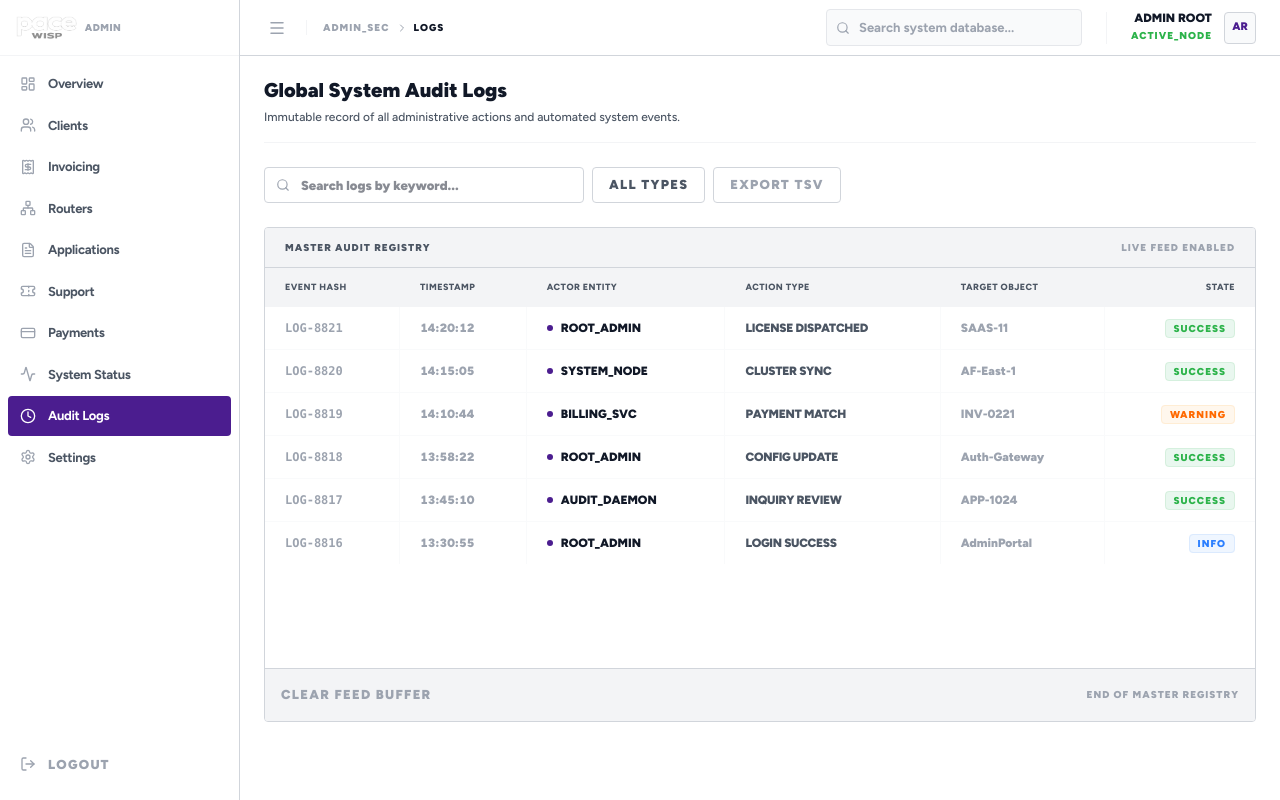
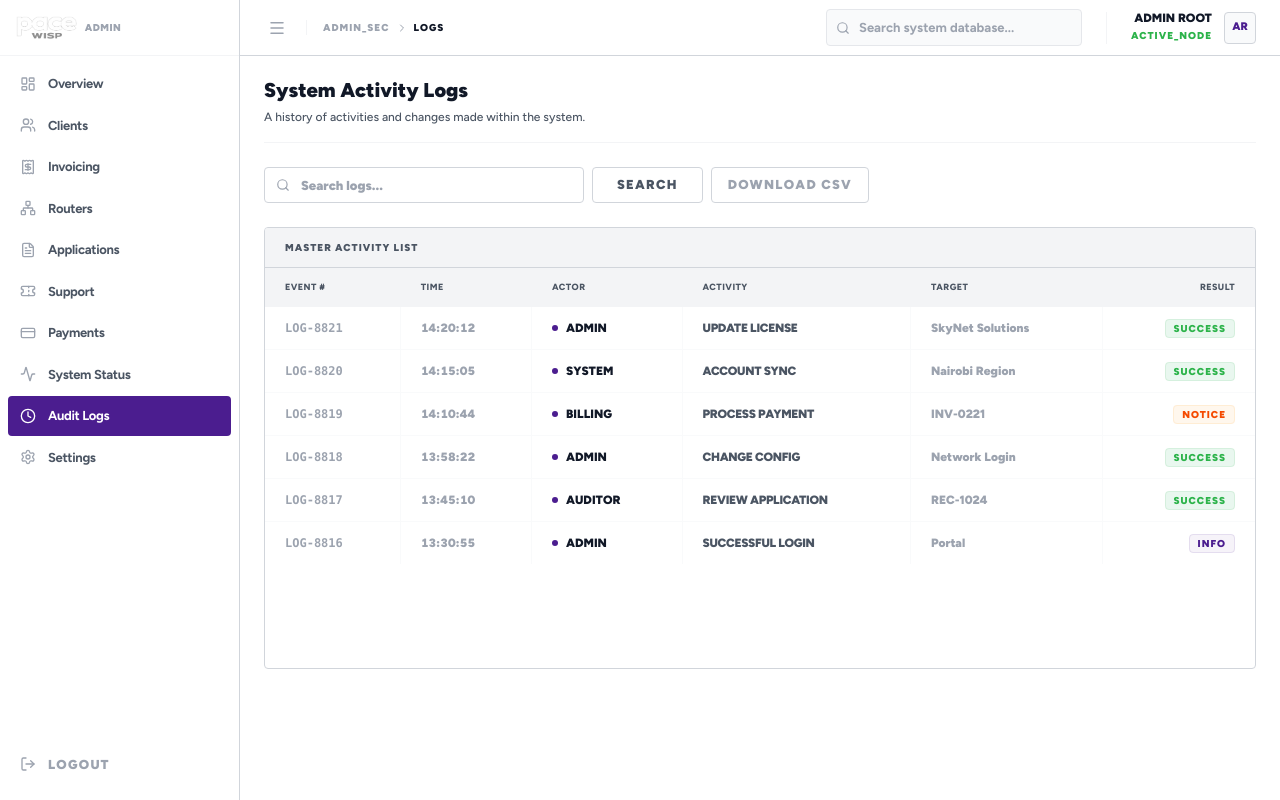
Before and after one commit to dennismutuku2005/pacewebsite, a Next.js app in the folder paceadmin/: page /dashboard/logs in a window 1280 px wide. Built offline with nearby package versions, Linux system fonts and the light colour scheme.

Commit message:
Auto-update: page.js

```diff
--- a/paceadmin/src/app/dashboard/logs/page.js
+++ b/paceadmin/src/app/dashboard/logs/page.js
@@ -7,12 +7,12 @@ import { cn } from '@/lib/utils'
 
 export default function AuditLogsPage() {
     const logs = [
-        { id: 'LOG-8821', time: '14:20:12', user: 'root_admin', action: 'License Dispatched', target: 'SAAS-11', status: 'Success' },
-        { id: 'LOG-8820', time: '14:15:05', user: 'system_node', action: 'Cluster Sync', target: 'AF-East-1', status: 'Success' },
-        { id: 'LOG-8819', time: '14:10:44', user: 'billing_svc', action: 'Payment Match', target: 'INV-0221', status: 'Warning' },
-        { id: 'LOG-8818', time: '13:58:22', user: 'root_admin', action: 'Config Update', target: 'Auth-Gateway', status: 'Success' },
-        { id: 'LOG-8817', time: '13:45:10', user: 'audit_daemon', action: 'Inquiry Review', target: 'APP-1024', status: 'Success' },
-        { id: 'LOG-8816', time: '13:30:55', user: 'root_admin', action: 'Login Success', target: 'AdminPortal', status: 'Info' },
+        { id: 'LOG-8821', time: '14:20:12', user: 'Admin', action: 'Update License', target: 'SkyNet Solutions', status: 'Success' },
+        { id: 'LOG-8820', time: '14:15:05', user: 'System', action: 'Account Sync', target: 'Nairobi Region', status: 'Success' },
+        { id: 'LOG-8819', time: '14:10:44', user: 'Billing', action: 'Process Payment', target: 'INV-0221', status: 'Notice' },
+        { id: 'LOG-8818', time: '13:58:22', user: 'Admin', action: 'Change Config', target: 'Network Login', status: 'Success' },
+        { id: 'LOG-8817', time: '13:45:10', user: 'Auditor', action: 'Review Application', target: 'REC-1024', status: 'Success' },
+        { id: 'LOG-8816', time: '13:30:55', user: 'Admin', action: 'Successful Login', target: 'Portal', status: 'Info' },
     ]
 
     return (
@@ -20,47 +20,46 @@ export default function AuditLogsPage() {
 
             {/* Header */}
             <div className="border-b border-gray-100 pb-4">
-                <h1 className="text-[20px] font-black text-admin-value leading-none">Global System Audit Logs</h1>
-                <p className="text-[12px] text-admin-label mt-2 font-medium">Immutable record of all administrative actions and automated system events.</p>
+                <h1 className="text-[20px] font-black text-admin-value leading-none">System Activity Logs</h1>
+                <p className="text-[12px] text-admin-label mt-2 font-medium">A history of activities and changes made within the system.</p>
             </div>
 
-            {/* Filter Bar */}
+            {/* Content Hub */}
             <div className="flex flex-col md:flex-row items-center gap-2 h-9">
                 <div className="relative w-full md:w-80 h-full">
                     <Search className="absolute left-3 top-1/2 -translate-y-1/2 text-admin-dim" size={14} />
                     <input
                         type="text"
-                        placeholder="Search logs by keyword..."
-                        className="w-full h-full pl-9 pr-3 rounded border border-pace-border bg-white focus:ring-1 focus:ring-pace-purple/10 outline-none text-[12px] font-black text-admin-value shadow-none"
+                        placeholder="Search logs..."
+                        className="w-full h-full pl-9 pr-3 rounded border border-pace-border bg-white focus:ring-1 focus:ring-pace-purple/10 focus:border-pace-purple outline-none text-[12px] font-black text-admin-value placeholder:text-admin-dim h-full"
                     />
                 </div>
                 <div className="flex gap-2 h-full">
-                    <button className="px-4 h-full border border-pace-border text-admin-label rounded text-[11px] font-black hover:bg-gray-50 transition-all uppercase tracking-widest bg-white shadow-none">All Types</button>
-                    <button className="px-4 h-full border border-pace-border text-admin-dim rounded text-[11px] font-black hover:bg-gray-50 transition-all uppercase tracking-widest bg-white shadow-none">Export TSV</button>
+                    <button className="px-6 h-full border border-pace-border text-admin-label rounded text-[11px] font-black hover:border-pace-purple hover:text-pace-purple transition-all uppercase tracking-widest bg-white shadow-none">Search</button>
+                    <button className="px-4 h-full border border-pace-border text-admin-dim rounded text-[11px] font-black hover:bg-gray-50 transition-all uppercase tracking-widest bg-white shadow-none">Download CSV</button>
                 </div>
             </div>
 
-            {/* Log Table - The "Excel" Part */}
+            {/* List View */}
             <div className="border border-pace-border rounded bg-white overflow-hidden shadow-none">
                 <div className="px-5 py-3 border-b border-pace-border bg-pace-bg-subtle flex justify-between items-center">
-                    <h4 className="text-[10px] font-black text-admin-label uppercase tracking-widest">Master Audit Registry</h4>
-                    <span className="text-[10px] font-black text-admin-dim uppercase tracking-widest">Live Feed Enabled</span>
+                    <h4 className="text-[10px] font-black text-admin-label uppercase tracking-widest">Master Activity List</h4>
                 </div>
                 <div className="overflow-x-auto min-h-[400px]">
                     <table className="w-full text-left text-[12px] whitespace-nowrap">
                         <thead>
-                            <tr className="bg-white border-b border-gray-100 font-black text-admin-label uppercase tracking-widest text-[9px]">
-                                <th className="px-5 py-3 border-r border-gray-100">Event Hash</th>
-                                <th className="px-5 py-3 border-r border-gray-100">Timestamp</th>
-                                <th className="px-5 py-3 border-r border-gray-100">Actor Entity</th>
-                                <th className="px-5 py-3 border-r border-gray-100">Action Type</th>
-                                <th className="px-5 py-3 border-r border-gray-100">Target Object</th>
-                                <th className="px-5 py-3 text-right">State</th>
+                            <tr className="bg-white border-b border-gray-100 font-bold text-admin-label uppercase tracking-widest text-[9px]">
+                                <th className="px-5 py-3 border-r border-gray-100">Event #</th>
+                                <th className="px-5 py-3 border-r border-gray-100 uppercase">Time</th>
+                                <th className="px-5 py-3 border-r border-gray-100 uppercase">Actor</th>
+                                <th className="px-5 py-3 border-r border-gray-100 uppercase">Activity</th>
+                                <th className="px-5 py-3 border-r border-gray-100 uppercase">Target</th>
+                                <th className="px-5 py-3 text-right uppercase">Result</th>
                             </tr>
                         </thead>
                         <tbody className="divide-y divide-gray-50">
                             {logs.map((log) => (
-                                <tr key={log.id} className="hover:bg-gray-50 transition-colors group">
+                                <tr key={log.id} className="hover:bg-gray-50 transition-colors group cursor-default">
                                     <td className="px-5 py-3 font-mono text-admin-dim group-hover:text-admin-value border-r border-gray-50 font-black uppercase transition-colors">{log.id}</td>
                                     <td className="px-5 py-3 font-black text-admin-dim border-r border-gray-50 tabular-nums">{log.time}</td>
                                     <td className="px-5 py-3 border-r border-gray-50">
@@ -79,8 +78,8 @@ export default function AuditLogsPage() {
                                         <span className={cn(
                                             "font-black uppercase text-[10px] tracking-widest px-2 py-0.5 rounded-sm border",
                                             log.status === 'Success' ? "text-pace-green bg-pace-green-light border-pace-green/10" :
-                                                log.status === 'Warning' ? "text-orange-500 bg-orange-50 border-orange-100" :
-                                                    "text-blue-500 bg-blue-50 border-blue-100"
+                                                log.status === 'Notice' ? "text-orange-600 bg-orange-50 border-orange-100" :
+                                                    "text-pace-purple bg-pace-purple/5 border-pace-purple/10"
                                         )}>{log.status}</span>
                                     </td>
                                 </tr>
@@ -88,10 +87,6 @@ export default function AuditLogsPage() {
                         </tbody>
                     </table>
                 </div>
-                <div className="p-4 bg-pace-bg-subtle border-t border-pace-border flex items-center justify-between font-black">
-                    <button className="text-[10px] text-admin-dim hover:text-admin-value uppercase tracking-widest transition-all">Clear Feed Buffer</button>
-                    <p className="text-[10px] text-admin-dim uppercase tracking-widest">End of Master Registry</p>
-                </div>
             </div>
 
         </div>
```
